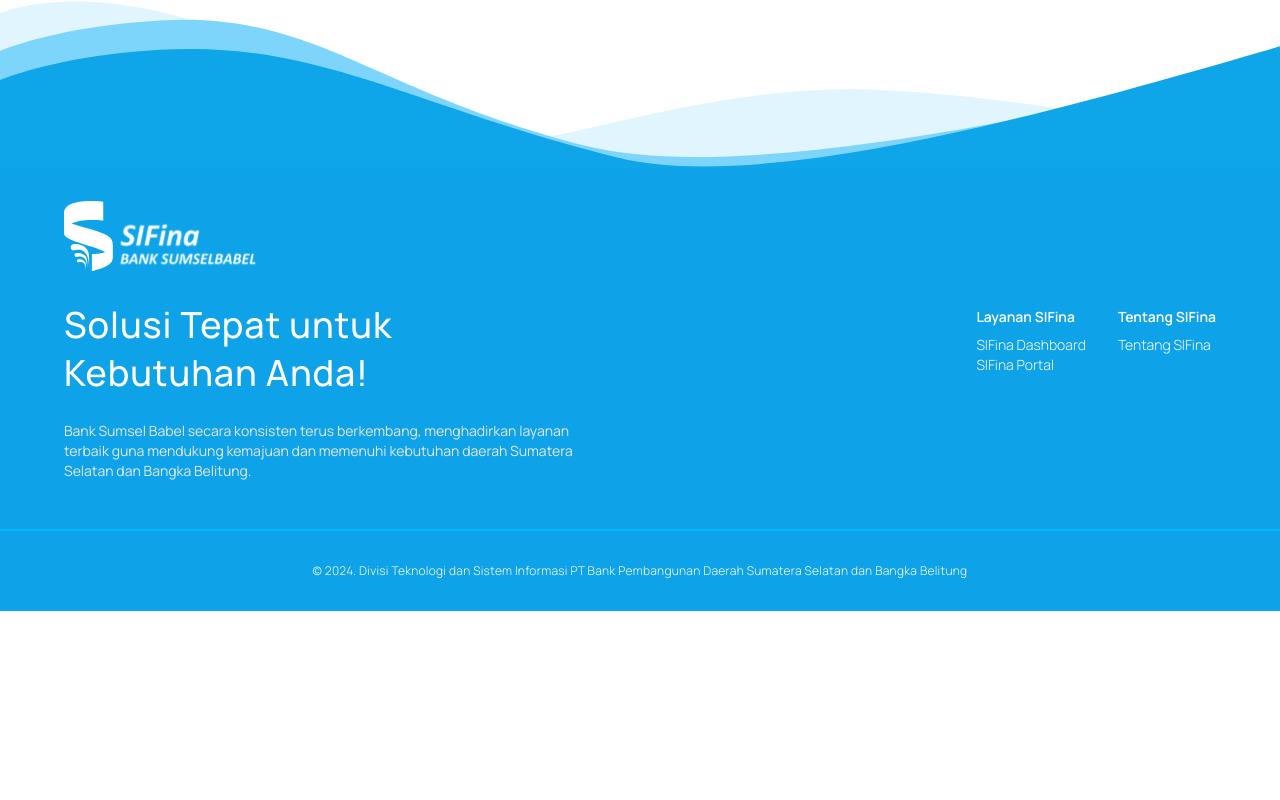
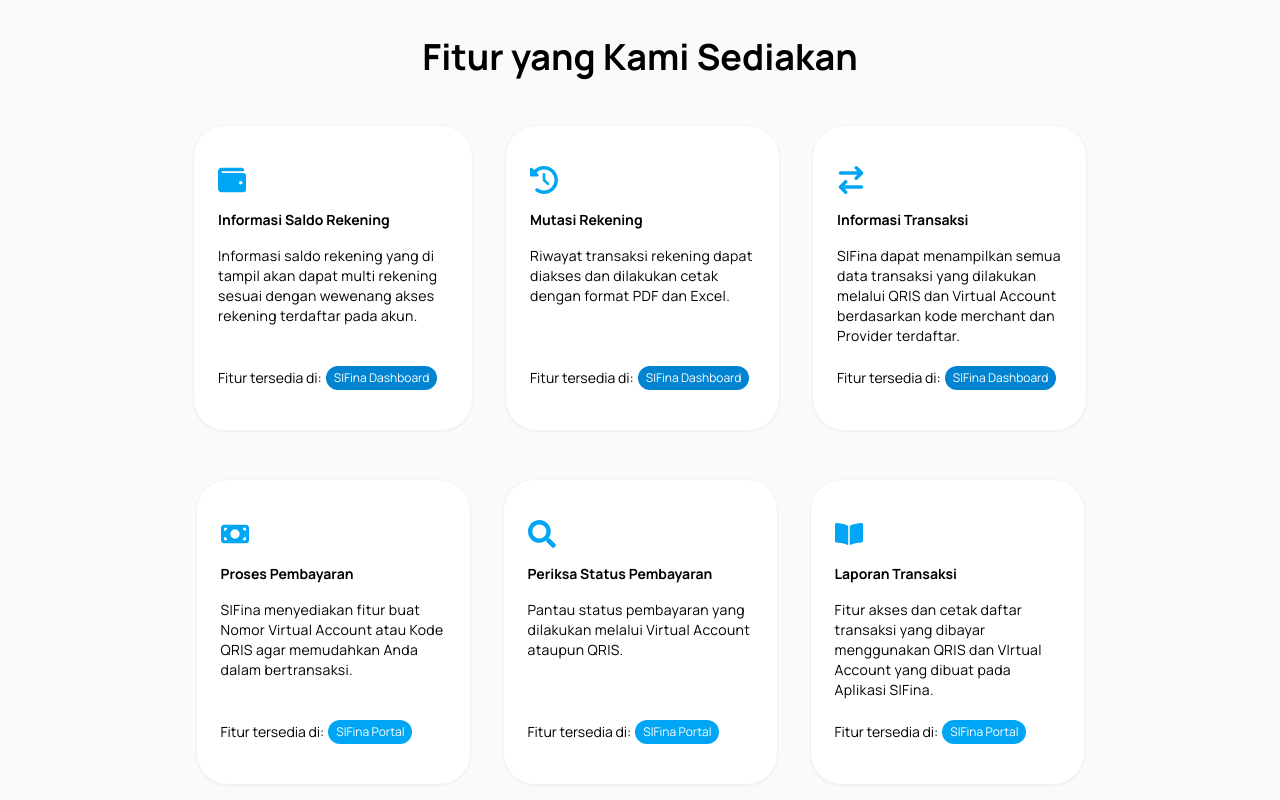
Before and after one commit to imancrrzii/react-auth-jwt, a React (Vite) app: page /tentang-sifina in a window 1280 px wide. Shown: the part 1400-2200 px from the top of the page. Before the commit the page ends 2011 px from the top, so only its background shows below. Built offline with nearby package versions, Linux system fonts and the light colour scheme.

Commit message:
feat(about): add feature component for about page

```diff
--- /dev/null
+++ b/src/about/Feature.jsx
@@ -0,0 +1,109 @@
+import React from "react";
+import { FaBook, FaBookOpen, FaSearch, FaWallet } from "react-icons/fa";
+import {
+  FaArrowRightArrowLeft,
+  FaClockRotateLeft,
+  FaMoneyBill,
+} from "react-icons/fa6";
+import { RiWalletFill } from "react-icons/ri";
+
+const Feature = () => {
+  return (
+    <div className="bg-gray-50 py-12">
+      <h3 className="font-bold text-2xl lg:text-4xl text-center mb-12">
+        Fitur yang Kami Sediakan
+      </h3>
+      <div className="flex flex-col lg:flex-row justify-center items-center gap-8 mb-0 lg:mb-12 px-4 lg:px-0">
+        <div className="flex flex-col gap-4 bg-white border-1 border-gray-100 px-6 py-10 w-full lg:w-[280px] rounded-4xl shadow-xs items-start">
+          <FaWallet className="w-7 h-7 text-sky-500" />
+          <h3 className="text-sm font-bold">Informasi Saldo Rekening</h3>
+          <p className="text-sm font-normal h-[100px] tracking-wide">
+            Informasi saldo rekening yang di tampil akan dapat multi rekening
+            sesuai dengan wewenang akses rekening terdaftar pada akun.
+          </p>
+          <div className="flex md:flow-row mt-1 items-center">
+            <p className="text-sm font-normal me-1">Fitur tersedia di:</p>
+            <div className="bg-sky-600 rounded-full text-xs py-1 px-2 text-white">
+              SIFina Dashboard
+            </div>
+          </div>
+        </div>
+        <div className="flex flex-col gap-4 bg-white border-1 border-gray-100 px-6 py-10 w-full lg:w-[275px] rounded-4xl shadow-xs">
+          <FaClockRotateLeft className="w-7 h-7 text-sky-500" />
+          <h3 className="text-sm font-bold">Mutasi Rekening</h3>
+          <p className="text-sm font-normal h-[100px] tracking-wide">
+            Riwayat transaksi rekening dapat diakses dan dilakukan cetak dengan
+            format PDF dan Excel.
+          </p>
+          <div className="flex md:flow-row mt-1 items-center">
+            <p className="text-sm font-normal me-1">Fitur tersedia di:</p>
+            <div className="bg-sky-600 rounded-full text-xs py-1 px-2 text-white">
+              SIFina Dashboard
+            </div>
+          </div>
+        </div>
+        <div className="flex flex-col gap-4 bg-white border-1 border-gray-100 px-6 py-10 w-full lg:w-[275px] rounded-4xl shadow-xs">
+          <FaArrowRightArrowLeft className="w-7 h-7 text-sky-500" />
+          <h3 className="text-sm font-bold">Informasi Transaksi</h3>
+          <p className="text-sm font-normal h-[100px] tracking-wide">
+            SIFina dapat menampilkan semua data transaksi yang dilakukan melalui
+            QRIS dan Virtual Account berdasarkan kode merchant dan Provider
+            terdaftar.
+          </p>
+          <div className="flex md:flow-row mt-1 items-center grow">
+            <p className="text-sm font-normal me-1">Fitur tersedia di:</p>
+            <div className="bg-sky-600 rounded-full text-xs py-1 px-2 text-white">
+              SIFina Dashboard
+            </div>
+          </div>
+        </div>
+      </div>
+      <div className="flex flex-col lg:flex-row justify-center items-center gap-8 mt-8 lg:mt-0 px-4 lg:px-0">
+        <div className="flex flex-col gap-4 bg-white border-1 border-gray-100 px-6 py-10 w-full lg:w-[275px] rounded-4xl shadow-xs">
+          <FaMoneyBill className="w-7 h-7 text-sky-500" />
+          <h3 className="text-sm font-bold">Proses Pembayaran</h3>
+          <p className="text-sm font-normal h-[100px] tracking-wide">
+            SIFina menyediakan fitur buat Nomor Virtual Account atau Kode QRIS
+            agar memudahkan Anda dalam bertransaksi.
+          </p>
+          <div className="flex md:flow-row mt-1 items-center grow">
+            <p className="text-sm font-normal me-1">Fitur tersedia di:</p>
+            <div className="bg-sky-500 rounded-full text-xs py-1 px-2 text-white">
+              SIFina Portal
+            </div>
+          </div>
+        </div>
+        <div className="flex flex-col gap-4 bg-white border-1 border-gray-100 px-6 py-10 w-full lg:w-[275px] rounded-4xl shadow-xs">
+          <FaSearch className="w-7 h-7 text-sky-500" />
+          <h3 className="text-sm font-bold">Periksa Status Pembayaran</h3>
+          <p className="text-sm font-normal h-[100px] tracking-wide">
+            Pantau status pembayaran yang dilakukan melalui Virtual Account
+            ataupun QRIS.
+          </p>
+          <div className="flex md:flow-row mt-1 items-center grow">
+            <p className="text-sm font-normal me-1">Fitur tersedia di:</p>
+            <div className="bg-sky-500 rounded-full text-xs py-1 px-2 text-white">
+              SIFina Portal
+            </div>
+          </div>
+        </div>
+        <div className="flex flex-col gap-4 bg-white border-1 border-gray-100 px-6 py-10 w-full lg:w-[275px] rounded-4xl shadow-xs">
+          <FaBookOpen className="w-7 h-7 text-sky-500" />
+          <h3 className="text-sm font-bold">Laporan Transaksi</h3>
+          <p className="text-sm font-normal h-[100px] tracking-wide">
+            Fitur akses dan cetak daftar transaksi yang dibayar menggunakan QRIS
+            dan VIrtual Account yang dibuat pada Aplikasi SIFina.
+          </p>
+          <div className="flex md:flow-row mt-1 items-center grow">
+            <p className="text-sm font-normal me-1">Fitur tersedia di:</p>
+            <div className="bg-sky-500 rounded-full text-xs py-1 px-2 text-white">
+              SIFina Portal
+            </div>
+          </div>
+        </div>
+      </div>
+    </div>
+  );
+};
+
+export default Feature;
--- a/src/pages/About.jsx
+++ b/src/pages/About.jsx
@@ -1,10 +1,10 @@
-import { useEffect, useState } from 'react'
-import Navbar from '../components/landing/Navbar';
-import Footer from '../components/landing/Footer';
-import Description from '../about/Description';
+import { useEffect, useState } from "react";
+import Navbar from "../components/landing/Navbar";
+import Footer from "../components/landing/Footer";
+import Description from "../about/Description";
 import { IoChevronUp } from "react-icons/io5";
-import Content from '../about/Content';
-
+import Content from "../about/Content";
+import Feature from "../about/Feature";
 
 const About = () => {
   const [showButton, setShowButton] = useState(false);
@@ -32,8 +32,9 @@ const About = () => {
   return (
     <div className="min-h-screen max-w-[1440px] m-auto relative manrope">
       <Navbar />
-      <Description/>
-      <Content/>
+      <Description />
+      <Content />
+      <Feature />
       <Footer />
 
       {showButton && (
@@ -45,7 +46,7 @@ const About = () => {
         </button>
       )}
     </div>
-  )
-}
+  );
+};
 
-export default About
+export default About;
```
